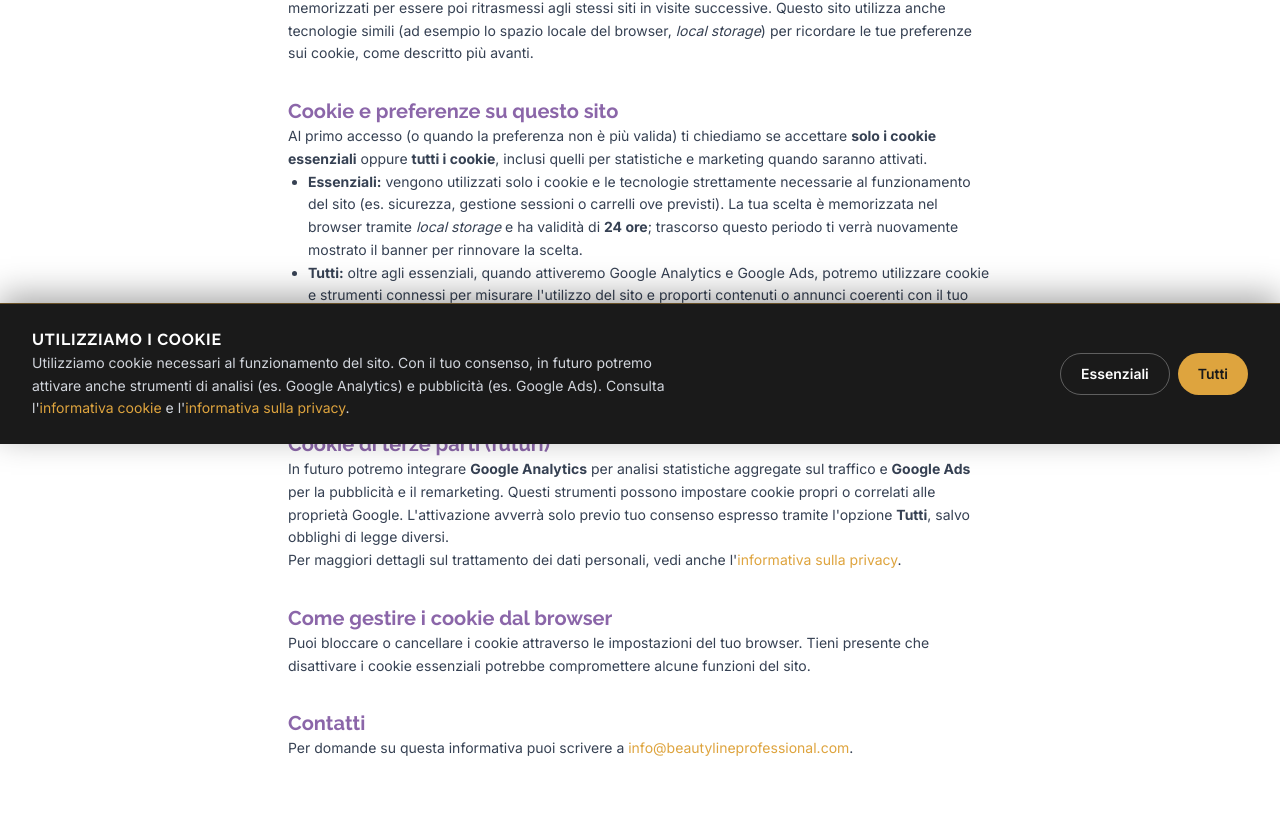
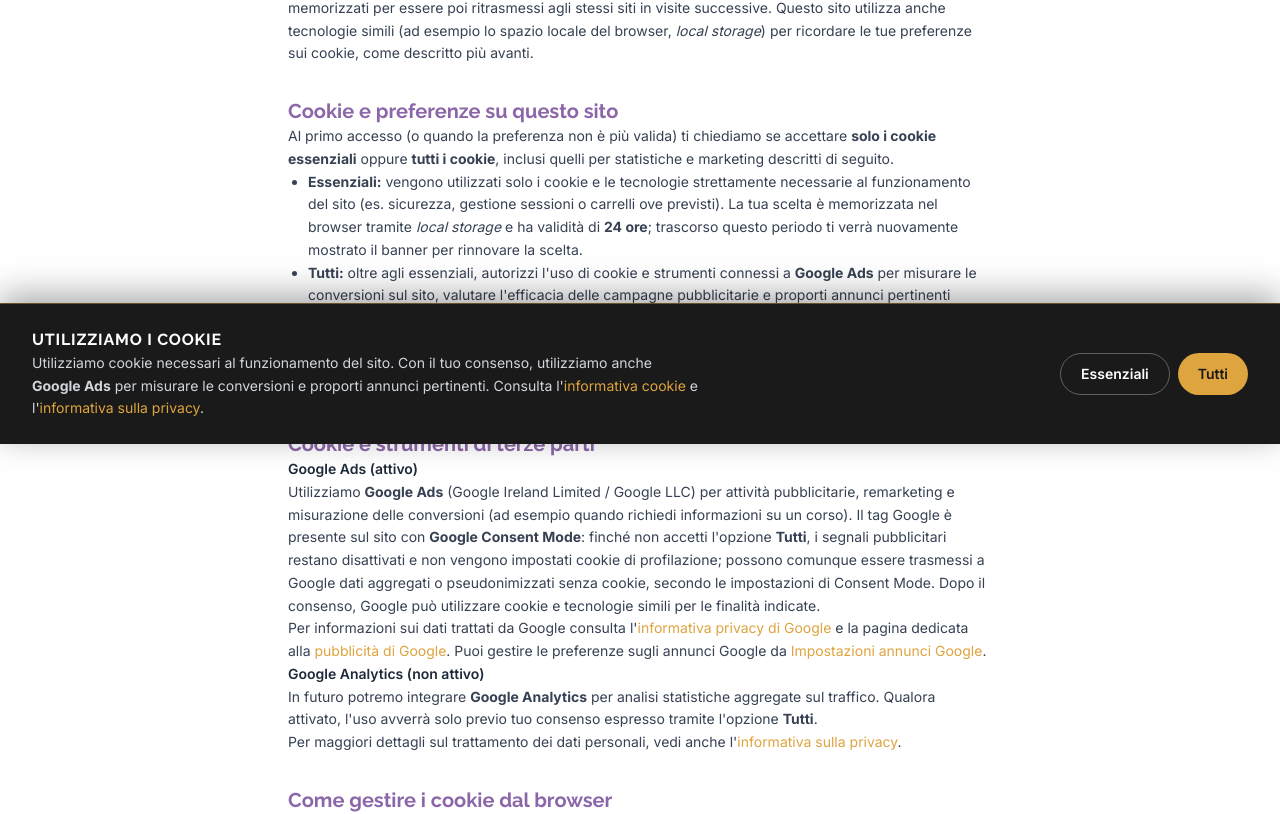
Before and after one commit to robdll/beautyline-webapp, a Next.js app: page /informativa-cookie in a window 1280 px wide. Shown: the part 356-1170 px from the top of the page. Built offline with nearby package versions, Linux system fonts and the light colour scheme; no server answers.

Commit message:
adds google ads in cookie and privacy

```diff
--- a/src/app/informativa-cookie/page.tsx
+++ b/src/app/informativa-cookie/page.tsx
@@ -5,7 +5,7 @@
 export const metadata: Metadata = {
   title: 'Informativa cookie',
   description:
-    'Informazioni sui cookie e sulle preferenze di BeautyLine Professional, inclusi strumenti analitici e pubblicitari futuri.',
+    'Informazioni sui cookie e sulle preferenze di BeautyLine Professional, incluso Google Ads e strumenti analitici.',
 };
 
 const hours24 = ESSENTIAL_CONSENT_TTL_MS / (60 * 60 * 1000);
@@ -16,7 +16,7 @@
       <header className="border-b border-primary/20 bg-secondary px-4 py-14 text-white sm:px-6 lg:px-8">
         <div className="mx-auto max-w-3xl">
           <h1 className="heading-brand text-3xl font-bold tracking-tight md:text-4xl">Informativa sui cookie</h1>
-          <p className="mt-3 text-sm text-gray-400">Ultimo aggiornamento: marzo {new Date().getFullYear()}</p>
+          <p className="mt-3 text-sm text-gray-400">Ultimo aggiornamento: maggio 2026</p>
         </div>
       </header>
 
@@ -37,7 +37,7 @@
             <p className="text-gray-700">
               Al primo accesso (o quando la preferenza non è più valida) ti chiediamo se accettare{' '}
               <strong>solo i cookie essenziali</strong> oppure <strong>tutti i cookie</strong>, inclusi quelli per
-              statistiche e marketing quando saranno attivati.
+              statistiche e marketing descritti di seguito.
             </p>
             <ul className="list-disc space-y-2 pl-5 text-gray-700">
               <li>
@@ -47,10 +47,11 @@
                 trascorso questo periodo ti verrà nuovamente mostrato il banner per rinnovare la scelta.
               </li>
               <li>
-                <strong>Tutti:</strong> oltre agli essenziali, quando attiveremo Google Analytics e Google Ads, potremo
-                utilizzare cookie e strumenti connessi per misurare l&apos;utilizzo del sito e proporti contenuti o
-                annunci coerenti con il tuo interesse. La preferenza &quot;tutti&quot; resta memorizzata senza scadenza
-                automatica, fino a quando non modificherai le impostazioni o cancellerai i dati dal browser.
+                <strong>Tutti:</strong> oltre agli essenziali, autorizzi l&apos;uso di cookie e strumenti connessi a{' '}
+                <strong>Google Ads</strong> per misurare le conversioni sul sito, valutare l&apos;efficacia delle
+                campagne pubblicitarie e proporti annunci pertinenti (remarketing). La preferenza &quot;tutti&quot; resta
+                memorizzata senza scadenza automatica, fino a quando non modificherai le impostazioni o cancellerai i
+                dati dal browser.
               </li>
             </ul>
             <p className="text-gray-700">
@@ -60,12 +61,52 @@
           </section>
 
           <section className="space-y-3">
-            <h2 className="heading-brand text-xl font-bold">Cookie di terze parti (futuri)</h2>
+            <h2 className="heading-brand text-xl font-bold">Cookie e strumenti di terze parti</h2>
+            <h3 className="font-semibold text-gray-800">Google Ads (attivo)</h3>
+            <p className="text-gray-700">
+              Utilizziamo <strong>Google Ads</strong> (Google Ireland Limited / Google LLC) per attività pubblicitarie,
+              remarketing e misurazione delle conversioni (ad esempio quando richiedi informazioni su un corso). Il tag
+              Google è presente sul sito con <strong>Google Consent Mode</strong>: finché non accetti l&apos;opzione{' '}
+              <strong>Tutti</strong>, i segnali pubblicitari restano disattivati e non vengono impostati cookie di
+              profilazione; possono comunque essere trasmessi a Google dati aggregati o pseudonimizzati senza cookie,
+              secondo le impostazioni di Consent Mode. Dopo il consenso, Google può utilizzare cookie e tecnologie
+              simili per le finalità indicate.
+            </p>
+            <p className="text-gray-700">
+              Per informazioni sui dati trattati da Google consulta l&apos;
+              <a
+                href="https://policies.google.com/privacy"
+                target="_blank"
+                rel="noopener noreferrer"
+                className="text-primary underline-offset-2 hover:underline"
+              >
+                informativa privacy di Google
+              </a>{' '}
+              e la pagina dedicata alla{' '}
+              <a
+                href="https://policies.google.com/technologies/ads"
+                target="_blank"
+                rel="noopener noreferrer"
+                className="text-primary underline-offset-2 hover:underline"
+              >
+                pubblicità di Google
+              </a>
+              . Puoi gestire le preferenze sugli annunci Google da{' '}
+              <a
+                href="https://adssettings.google.com"
+                target="_blank"
+                rel="noopener noreferrer"
+                className="text-primary underline-offset-2 hover:underline"
+              >
+                Impostazioni annunci Google
+              </a>
+              .
+            </p>
+            <h3 className="font-semibold text-gray-800">Google Analytics (non attivo)</h3>
             <p className="text-gray-700">
               In futuro potremo integrare <strong>Google Analytics</strong> per analisi statistiche aggregate sul
-              traffico e <strong>Google Ads</strong> per la pubblicità e il remarketing. Questi strumenti possono
-              impostare cookie propri o correlati alle proprietà Google. L&apos;attivazione avverrà solo previo tuo
-              consenso espresso tramite l&apos;opzione <strong>Tutti</strong>, salvo obblighi di legge diversi.
+              traffico. Qualora attivato, l&apos;uso avverrà solo previo tuo consenso espresso tramite l&apos;opzione{' '}
+              <strong>Tutti</strong>.
             </p>
             <p className="text-gray-700">
               Per maggiori dettagli sul trattamento dei dati personali, vedi anche l&apos;
--- a/src/app/informativa-privacy/page.tsx
+++ b/src/app/informativa-privacy/page.tsx
@@ -13,7 +13,7 @@
       <header className="border-b border-primary/20 bg-secondary px-4 py-14 text-white sm:px-6 lg:px-8">
         <div className="mx-auto max-w-3xl">
           <h1 className="heading-brand text-3xl font-bold tracking-tight md:text-4xl">Informativa sulla privacy</h1>
-          <p className="mt-3 text-sm text-gray-400">Ultimo aggiornamento: marzo {new Date().getFullYear()}</p>
+          <p className="mt-3 text-sm text-gray-400">Ultimo aggiornamento: maggio 2026</p>
         </div>
       </header>
 
@@ -67,10 +67,16 @@
                 .
               </li>
               <li>
-                <strong>Analisi delle visite e pubblicità (futuro):</strong> con strumenti quali{' '}
-                <strong>Google Analytics</strong> e <strong>Google Ads</strong>, solo previo tuo consenso espresso
-                tramite l&apos;opzione &quot;Tutti&quot; nel banner cookie, salvo utilizzi basati su legittimo interesse
-                laddove ammessi dalla legge.
+                <strong>Pubblicità e misurazione conversioni:</strong> con <strong>Google Ads</strong>, per valutare
+                l&apos;efficacia delle campagne, misurare conversioni sul sito (es. richieste di informazioni sui corsi)
+                e proporti annunci pertinenti (remarketing). Il trattamento con cookie e profilazione avviene solo
+                previo tuo consenso espresso tramite l&apos;opzione &quot;Tutti&quot; nel banner cookie; prima del
+                consenso il sito utilizza Google Consent Mode con segnali disattivati, senza cookie di profilazione.
+              </li>
+              <li>
+                <strong>Analisi delle visite (futuro):</strong> con strumenti quali <strong>Google Analytics</strong>,
+                solo previo tuo consenso espresso tramite l&apos;opzione &quot;Tutti&quot;, qualora tali strumenti
+                fossero attivati in seguito.
               </li>
               <li>
                 <strong>Comunicazioni:</strong> per rispondere alle richieste inviate tramite i canali di contatto.
@@ -82,10 +88,12 @@
             <h2 className="heading-brand text-xl font-bold">Destinatari e trasferimenti</h2>
             <p className="text-gray-700">
               I dati possono essere trattati da personale autorizzato del Titolare e da fornitori tecnici che operano
-              come responsabili del trattamento (es. hosting, manutenzione del sito). L&apos;uso di servizi Google
-              (Analytics, Ads) può comportare trasferimenti verso paesi extra-UE secondo le garanzie previste dagli
-              articoli 44 e seguenti del GDPR (es. clausole contrattuali standard o decisioni di adeguatezza), quando
-              tali servizi saranno attivi.
+              come responsabili del trattamento (es. hosting, manutenzione del sito). L&apos;uso di{' '}
+              <strong>Google Ads</strong> comporta che Google (Google Ireland Limited / Google LLC) tratti dati anche
+              quali responsabile del trattamento o autonomo titolare secondo la propria informativa, con possibili
+              trasferimenti verso paesi extra-UE secondo le garanzie previste dagli articoli 44 e seguenti del GDPR
+              (es. clausole contrattuali standard o decisioni di adeguatezza). Eventuali futuri servizi Google
+              (Analytics) saranno soggetti alle medesime cautele e al tuo consenso ove richiesto.
             </p>
           </section>
 
--- a/src/components/CookieConsent/cookie-consent-banner.tsx
+++ b/src/components/CookieConsent/cookie-consent-banner.tsx
@@ -22,8 +22,8 @@
             Utilizziamo i cookie
           </h2>
           <p id="cookie-consent-desc" className="leading-relaxed">
-            Utilizziamo cookie necessari al funzionamento del sito. Con il tuo consenso, in futuro potremo attivare anche
-            strumenti di analisi (es. Google Analytics) e pubblicità (es. Google Ads). Consulta l&apos;
+            Utilizziamo cookie necessari al funzionamento del sito. Con il tuo consenso, utilizziamo anche{' '}
+            <strong>Google Ads</strong> per misurare le conversioni e proporti annunci pertinenti. Consulta l&apos;
             <Link href="/informativa-cookie" className="text-primary underline-offset-2 hover:underline">
               informativa cookie
             </Link>{' '}
```
